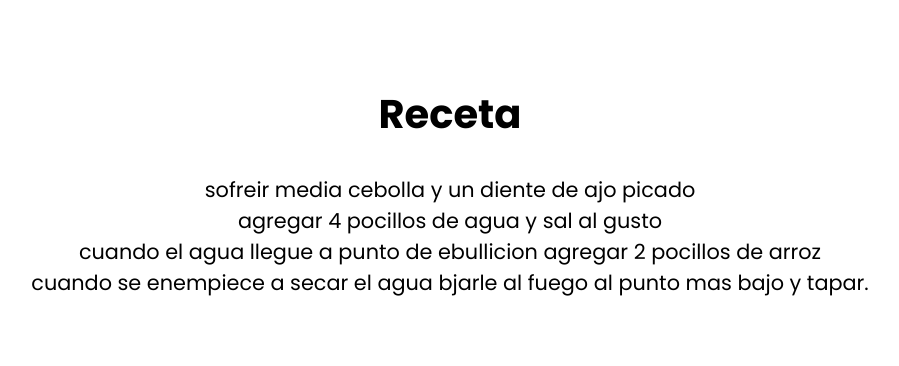
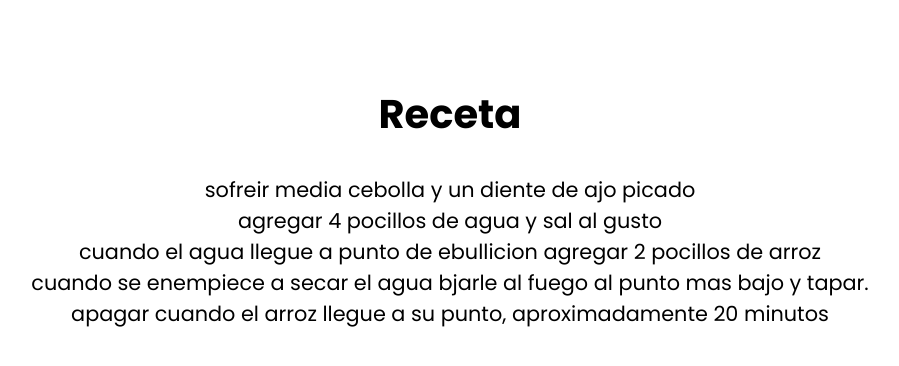
Before and after one commit to JeffersonVillamizar/www, a plain HTML site: page index.html in a window 1280 px wide. Shown: the part 1912-2278 px from the top of the page, without its empty margins (190-1089 px from the left). Drawn offline with nearby package versions, Linux system fonts and the light colour scheme.

Commit message:
update index

```diff
--- a/index.html
+++ b/index.html
@@ -104,6 +104,7 @@
             <li>agregar 4 pocillos de agua  y sal al gusto</li>
             <li>cuando el agua llegue a punto de ebullicion agregar 2 pocillos de arroz</li>
             <li>cuando se enempiece a secar el agua bjarle al fuego al punto mas bajo y tapar.</li>
+            <li>apagar cuando el arroz llegue a su punto, aproximadamente 20 minutos</li>
         </ol>
     </section>
 
```
